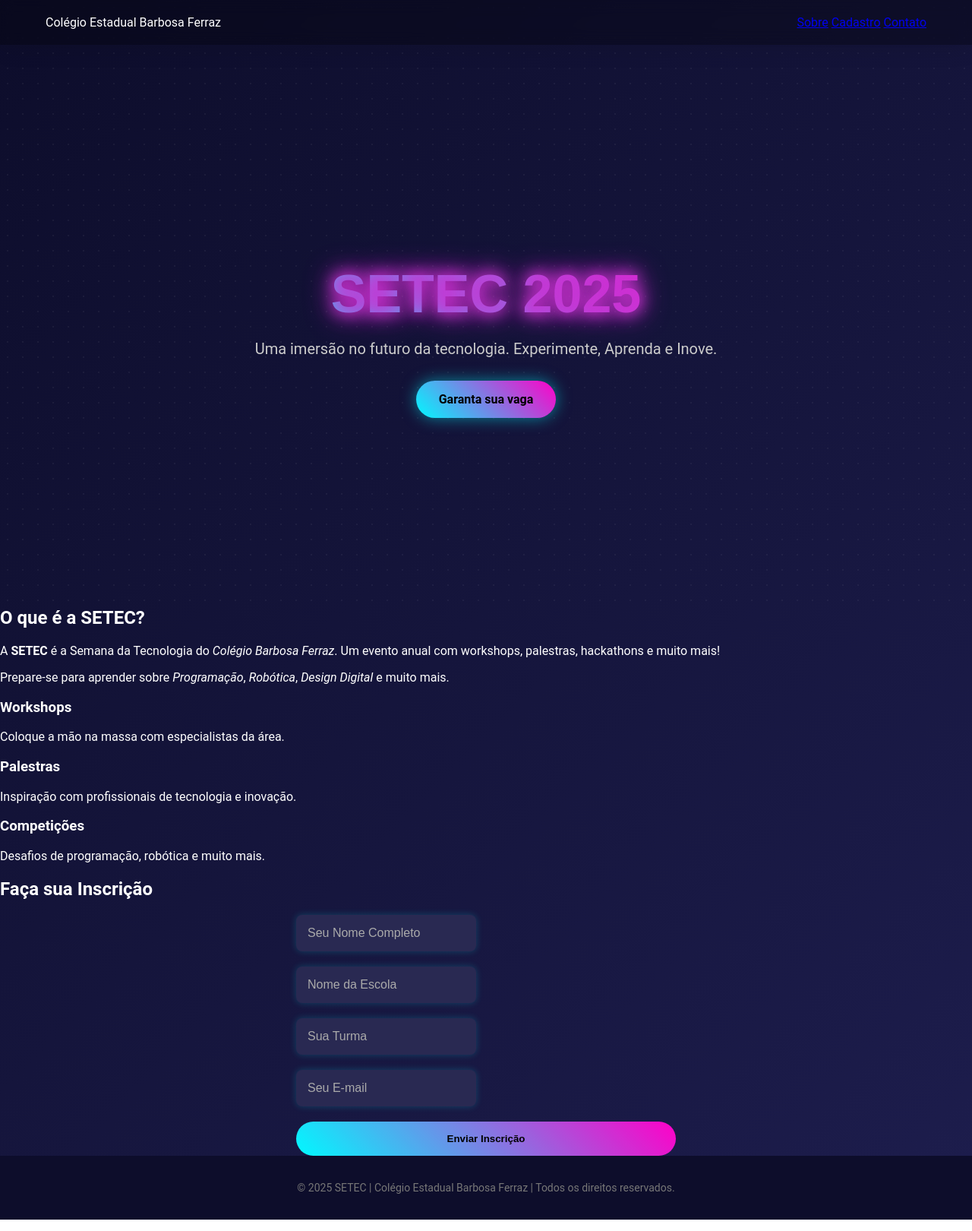
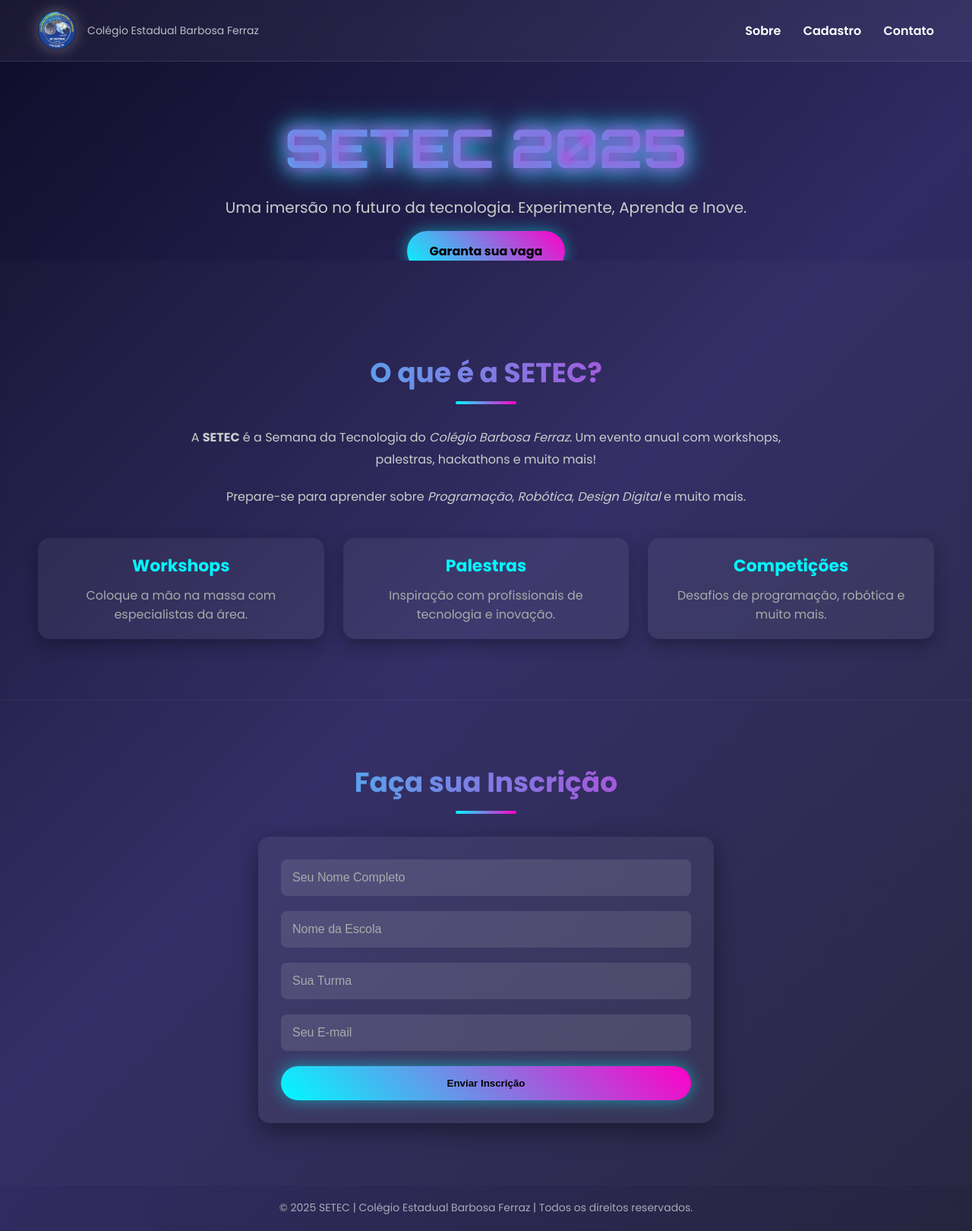
Before and after one commit to OAdrielTomaz/Layout---SETEC, a plain HTML site: page index.html in a window 1280 px wide. Shown: the whole page at 76% size. Drawn offline with Linux system fonts and the light colour scheme; a script that the page names is missing.

Commit message:
Add files via upload

```diff
--- a/index.html
+++ b/index.html
@@ -5,14 +5,14 @@
     <meta name="viewport" content="width=device-width, initial-scale=1.0">
     <title>SETEC 2025 - Semana da Tecnologia | Colégio Barbosa Ferraz</title>
     <link rel="stylesheet" href="style.css">
-
+    <link href="https://fonts.googleapis.com/css2?family=Orbitron:wght@500;700&family=Poppins:wght@300;400;600;700&display=swap" rel="stylesheet">
 </head>
 <body>
 
     <!-- HEADER -->
     <header class="site-header">
         <div class="logo-area">
-            <div class="logo-placeholder"></div>
+            <img src="Img/logo barbosa.png" alt="Logo do Colégio Barbosa Ferraz" class="logo-img">
             <span class="school-name">Colégio Estadual Barbosa Ferraz</span>
         </div>
         <nav class="nav-links">
--- a/style.css
+++ b/style.css
@@ -1,42 +1,82 @@
-
+/* RESET GERAL */
+* {
+    margin: 0;
+    padding: 0;
+    box-sizing: border-box;
+    scroll-behavior: smooth;
+}
 
 body {
-    margin: 0;
-    padding: 0;
-    font-family: 'Roboto', sans-serif;
-    background: linear-gradient(135deg, #0d0d2b, #1d1d4d);
-    color: #fff;
+    background: linear-gradient(135deg, #0f0c29, #302b63, #24243e);
+    color: #ffffff;
+    font-family: 'Poppins', sans-serif;
     overflow-x: hidden;
 }
 
-header {
+/* HEADER */
+.site-header {
+    position: fixed;
+    top: 0;
+    width: 100%;
+    padding: 15px 50px;
+    background: rgba(255, 255, 255, 0.05);
+    backdrop-filter: blur(10px);
     display: flex;
     justify-content: space-between;
     align-items: center;
-    padding: 20px 60px;
-    background: rgba(0, 0, 0, 0.3);
-    backdrop-filter: blur(10px);
-    box-shadow: 0 4px 30px rgba(0, 0, 0, 0.1);
+    z-index: 999;
+    border-bottom: 1px solid rgba(255, 255, 255, 0.1);
 }
 
-header img {
-    height: 80px;
+.logo-area {
+    display: flex;
+    align-items: center;
 }
 
-header h1 {
-    font-size: 22px;
-    font-weight: 400;
-    color: #ccc;
-    margin: 0;
+/* NOVO - Imagem da Logo */
+.logo-img {
+    height: 50px;
+    width: auto;
+    border-radius: 50%;
+    object-fit: contain;
+    box-shadow: 0 0 20px rgba(255, 255, 255, 0.3);
 }
 
+.school-name {
+    font-size: 14px;
+    margin-left: 15px;
+    opacity: 0.7;
+}
+
+.nav-links a {
+    color: #fff;
+    text-decoration: none;
+    margin-left: 25px;
+    font-weight: 600;
+    position: relative;
+}
+
+.nav-links a::after {
+    content: '';
+    position: absolute;
+    width: 0%;
+    height: 2px;
+    background: #00f9ff;
+    left: 0;
+    bottom: -5px;
+    transition: 0.3s;
+}
+
+.nav-links a:hover::after {
+    width: 100%;
+}
+
+/* HERO SECTION */
 .hero-section {
-    display: flex;
-    justify-content: center;
-    align-items: center;
-    height: 90vh;
+    position: relative;
+    padding-top: 150px;
     text-align: center;
-    padding: 0 20px;
+    overflow: hidden;
 }
 
 .hero-content h1 {
@@ -46,27 +86,16 @@ header h1 {
     -webkit-background-clip: text;
     -webkit-text-fill-color: transparent;
     animation: glow 2s infinite alternate;
-    margin-bottom: 20px; /* espaçamento entre título e texto */
+    margin-bottom: 20px;
 }
 
 .hero-content p {
     font-size: 20px;
-    margin-top: 10px;
-    margin-bottom: 30px; /* espaçamento entre texto e botão */
     color: #ccc;
-}
-
-@keyframes glow {
-    from {
-        text-shadow: 0 0 10px #00f9ff, 0 0 20px #00f9ff, 0 0 30px #00f9ff;
-    }
-    to {
-        text-shadow: 0 0 20px #ff00c8, 0 0 30px #ff00c8, 0 0 40px #ff00c8;
-    }
+    margin-bottom: 30px;
 }
 
 .cta-button {
-    display: inline-block;
     padding: 15px 30px;
     background: linear-gradient(45deg, #00f9ff, #ff00c8);
     border: none;
@@ -79,115 +108,217 @@ header h1 {
 }
 
 .cta-button:hover {
-    transform: scale(1.05);
-    box-shadow: 0 0 30px #00f9ff, 0 0 40px #ff00c8;
+    transform: translateY(-5px);
+    box-shadow: 0 0 30px #ff00c880;
 }
 
-.registration-section {
-    padding: 80px 20px;
-    background: radial-gradient(circle at top left, #1f1f3d, #0d0d2b);
+.hero-decor .particle-background {
+    position: absolute;
+    top: 0;
+    left: 0;
+    width: 100%;
+    height: 100%;
+    background-image: radial-gradient(#00f9ff 1px, transparent 1px);
+    background-size: 30px 30px;
+    opacity: 0.05;
+    z-index: 0;
 }
 
-.registration-section h2 {
+/* ABOUT SECTION */
+.about-section {
+    padding: 120px 50px 80px;
+    background: rgba(255, 255, 255, 0.02);
+    backdrop-filter: blur(5px);
+}
+
+.section-title {
     text-align: center;
-    font-family: 'Orbitron', sans-serif;
+    margin-bottom: 30px;
+}
+
+.section-title h2 {
     font-size: 36px;
+    background: linear-gradient(90deg, #00f9ff, #ff00c8);
+    -webkit-background-clip: text;
+    -webkit-text-fill-color: transparent;
+}
+
+.divider {
+    width: 80px;
+    height: 4px;
+    margin: 10px auto 0;
+    background: linear-gradient(90deg, #00f9ff, #ff00c8);
+    border-radius: 2px;
+}
+
+.about-content p {
+    max-width: 800px;
+    margin: 0 auto 20px;
+    text-align: center;
+    line-height: 1.8;
+    color: #ccc;
+}
+
+.features-grid {
+    display: grid;
+    grid-template-columns: repeat(auto-fit, minmax(250px, 1fr));
+    gap: 25px;
+    margin-top: 40px;
+}
+
+.feature-card {
+    background: rgba(255, 255, 255, 0.05);
+    padding: 20px;
+    border-radius: 15px;
+    box-shadow: 0 8px 20px rgba(0,0,0,0.3);
+    text-align: center;
+    transition: 0.3s;
+}
+
+.feature-card:hover {
+    transform: translateY(-5px);
+    box-shadow: 0 10px 30px rgba(0,255,255,0.2);
+}
+
+.feature-card h3 {
+    font-size: 22px;
+    margin-bottom: 10px;
+    color: #00f9ff;
+}
+
+.feature-card p {
+    font-size: 16px;
+    color: #aaa;
+}
+
+/* FORM SECTION */
+.form-section {
+    padding: 80px 50px;
+    background: rgba(255,255,255,0.02);
+    border-top: 1px solid rgba(255,255,255,0.05);
+}
+
+.registration-form {
+    max-width: 600px;
+    margin: 0 auto;
+    background: rgba(255,255,255,0.05);
+    padding: 30px;
+    border-radius: 15px;
+    box-shadow: 0 10px 30px rgba(0,0,0,0.4);
+}
+
+.form-group {
     margin-bottom: 20px;
 }
 
-.registration-section p {
-    text-align: center;
-    color: #bbb;
-    margin-bottom: 40px;
-}
-
-.registration-form {
-    max-width: 500px;
-    margin: 0 auto;
-    display: flex;
-    flex-direction: column;
-    gap: 20px;
-}
-
-.registration-form input,
-.registration-form select {
+.registration-form input {
+    width: 100%;
     padding: 15px;
     border: none;
     border-radius: 8px;
+    background: rgba(255,255,255,0.1);
+    color: #fff;
+    outline: none;
     font-size: 16px;
-    outline: none;
-    background: #292952;
-    color: #fff;
-    box-shadow: 0 0 10px rgba(0, 249, 255, 0.2);
 }
 
 .registration-form input::placeholder {
     color: #aaa;
 }
 
-.registration-form button {
+.submit-button {
+    width: 100%;
     padding: 15px;
-    background: linear-gradient(45deg, #00f9ff, #ff00c8);
     border: none;
     border-radius: 50px;
+    background: linear-gradient(45deg, #00f9ff, #ff00c8);
     color: #000;
     font-weight: bold;
     cursor: pointer;
+    box-shadow: 0 0 20px #00f9ff80;
     transition: 0.3s;
 }
 
-.registration-form button:hover {
-    transform: scale(1.05);
-    box-shadow: 0 0 30px #00f9ff, 0 0 40px #ff00c8;
+.submit-button:hover {
+    transform: translateY(-3px);
+    box-shadow: 0 0 30px #ff00c880;
 }
 
-footer.site-footer {
+/* CONTACT SECTION */
+.contact-section {
+    padding: 80px 50px;
+    text-align: center;
+    background: rgba(255, 255, 255, 0.02);
+}
+
+.contact-content h2 {
+    font-size: 28px;
+    margin-bottom: 15px;
+}
+
+.contact-content p {
+    font-size: 16px;
+    color: #ccc;
+}
+
+.contact-content a {
+    color: #00f9ff;
+    text-decoration: none;
+}
+
+.social-icons {
+    margin-top: 20px;
+}
+
+.social-icon {
+    display: inline-block;
+    margin: 0 10px;
+    font-size: 24px;
+    color: #00f9ff;
+    transition: 0.3s;
+}
+
+.social-icon:hover {
+    transform: scale(1.2);
+    color: #ff00c8;
+}
+
+/* FOOTER */
+.site-footer {
     text-align: center;
     padding: 20px;
-    background: #0d0d2b;
-    color: #777;
     font-size: 14px;
+    opacity: 0.6;
+    border-top: 1px solid rgba(255,255,255,0.05);
+    background: rgba(255,255,255,0.01);
 }
 
-/* Efeito de background animado com pontos (tipo matrix) */
-body::before {
-    content: "";
-    position: fixed;
-    top: 0;
-    left: 0;
-    width: 100%;
-    height: 100%;
-    background-image: radial-gradient(circle, rgba(255, 255, 255, 0.05) 1px, transparent 1px);
-    background-size: 20px 20px;
-    z-index: 0;
-    pointer-events: none;
+/* GLOW ANIMATION */
+@keyframes glow {
+    from {
+        text-shadow: 0 0 10px #00f9ff, 0 0 20px #00f9ff, 0 0 30px #ff00c8;
+    }
+    to {
+        text-shadow: 0 0 20px #ff00c8, 0 0 30px #00f9ff, 0 0 40px #00f9ff;
+    }
 }
 
-.hero-section,
-.registration-section,
-header,
-footer {
-    position: relative;
-    z-index: 1;
-}
-
-/* Responsividade */
+/* RESPONSIVO */
 @media (max-width: 768px) {
+    .site-header {
+        flex-direction: column;
+        align-items: flex-start;
+    }
+    .nav-links {
+        margin-top: 10px;
+    }
     .hero-content h1 {
-        font-size: 40px;
+        font-size: 45px;
     }
-
-    .hero-content p {
-        font-size: 16px;
+    .features-grid {
+        grid-template-columns: 1fr;
     }
-
-    header {
-        flex-direction: column;
-        gap: 10px;
-        padding: 10px 20px;
-    }
-
-    .registration-section h2 {
-        font-size: 28px;
+    .registration-form {
+        padding: 20px;
     }
 }
```
